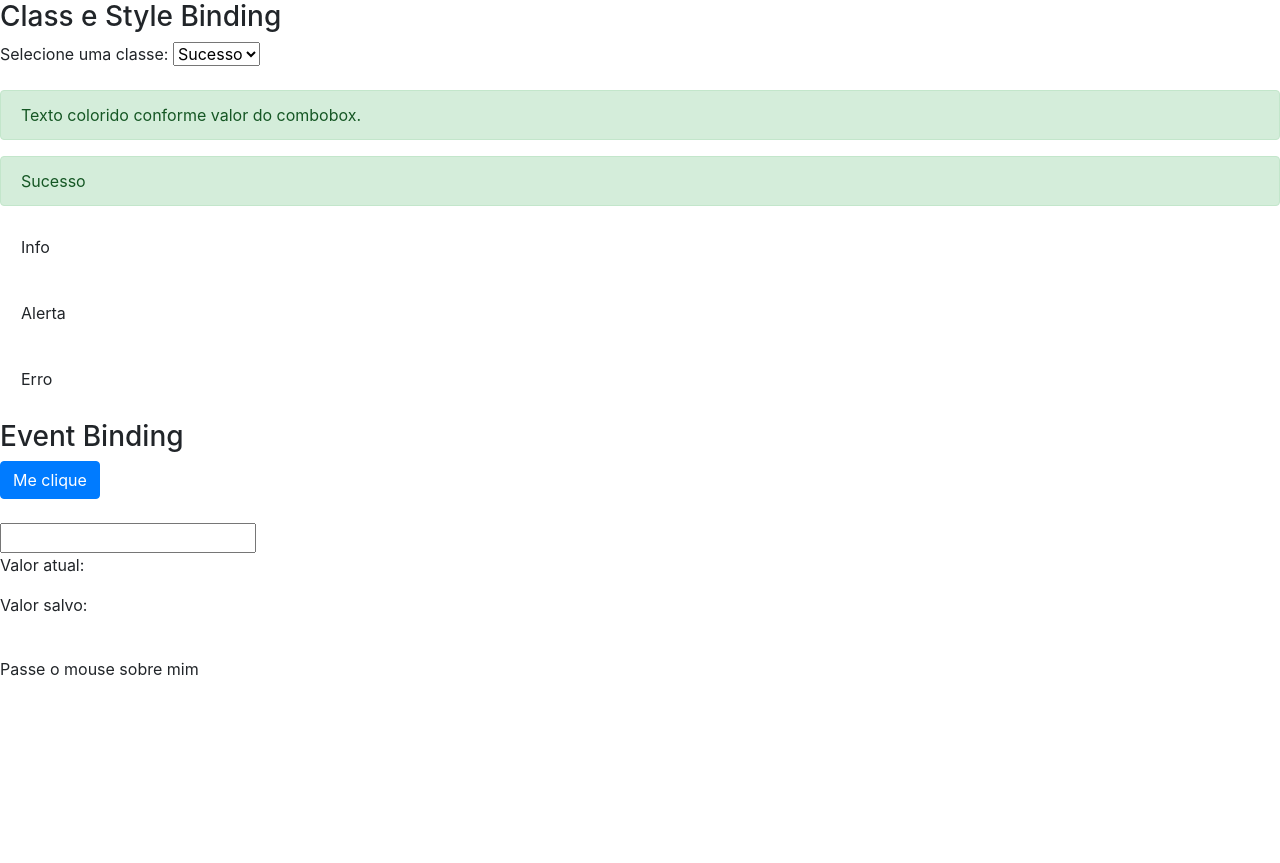
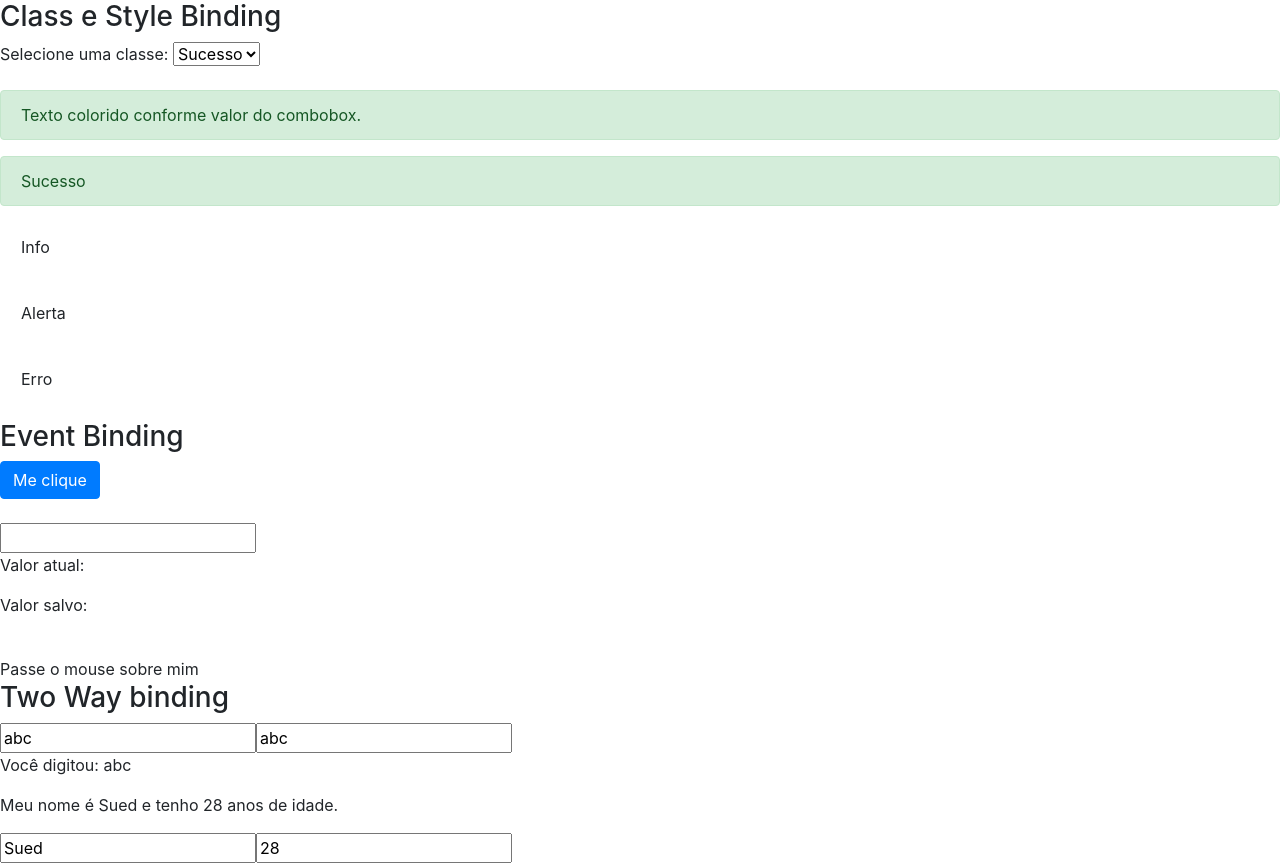
Before and after one commit to visued/angular-course, an Angular app: page / in a window 1280 px wide. Before the commit the page ends 800 px from the top, so only its background shows below. Built offline with nearby package versions, Linux system fonts and the light colour scheme.

Commit message:
Two way data binding

```diff
--- a/src/app/app.module.ts
+++ b/src/app/app.module.ts
@@ -1,8 +1,10 @@
 import { BrowserModule } from '@angular/platform-browser';
 import { NgModule } from '@angular/core';
+import { FormsModule } from '@angular/forms';
 
 import { AppComponent } from './app.component';
 import { DataBindingComponent } from './data-binding/data-binding.component';
+import { MeuFormModule } from './meu-form/meu-form.module';
 
 @NgModule({
   declarations: [
@@ -10,7 +12,9 @@
     DataBindingComponent
   ],
   imports: [
-    BrowserModule
+    BrowserModule,
+    FormsModule,
+    MeuFormModule
   ],
   providers: [],
   bootstrap: [AppComponent]
--- a/src/app/data-binding/data-binding.component.html
+++ b/src/app/data-binding/data-binding.component.html
@@ -48,3 +48,5 @@
         </div>
     </article>
 </section>
+
+<app-meu-form></app-meu-form>
--- a/src/app/data-binding/data-binding.component.ts
+++ b/src/app/data-binding/data-binding.component.ts
@@ -10,6 +10,7 @@
   valorAtual: string = '';
   valorSalvo: string = '';
   isMouseOver: boolean = false;
+
 
   botaoClicado() {
     alert('Botao foi clicado!')
--- /dev/null
+++ b/src/app/meu-form/meu-form.component.html
@@ -0,0 +1,23 @@
+
+<section class="two-way-binding">
+        <article>
+            <h3>Two Way binding</h3>
+            <div>
+                <input type="text"
+                [value]="nome"
+                (input)="nome = $event.target.value">
+
+
+                <input type="text"
+                [(ngModel)]="nome" />
+
+                <p>Você digitou: {{ nome }}</p>
+            </div>
+
+            <div>
+                <p>Meu nome é {{ pessoa.nome }} e tenho {{ pessoa.idade }} anos de idade.</p>
+                <input type="text" [(ngModel)]="pessoa.nome"/>
+                <input type="text" [(ngModel)]="pessoa.idade"/>
+            </div>
+        </article>
+    </section>
--- /dev/null
+++ b/src/app/meu-form/meu-form.component.ts
@@ -0,0 +1,21 @@
+import { Component, OnInit } from '@angular/core';
+
+@Component({
+  selector: 'app-meu-form',
+  templateUrl: './meu-form.component.html',
+  styleUrls: ['./meu-form.component.css']
+})
+export class MeuFormComponent implements OnInit {
+
+  nome: string = 'abc';
+  pessoa: any = {
+    nome: 'Sued',
+    idade: 28
+  }
+
+  constructor() { }
+
+  ngOnInit() {
+  }
+
+}
```
Also changed, not shown: src/app/meu-form/meu-form.module.ts (added, +16 -0 lines), src/app/meu-form/meu-form.component.css (added), 1 other file (tests, documents, lock files or other folders).
